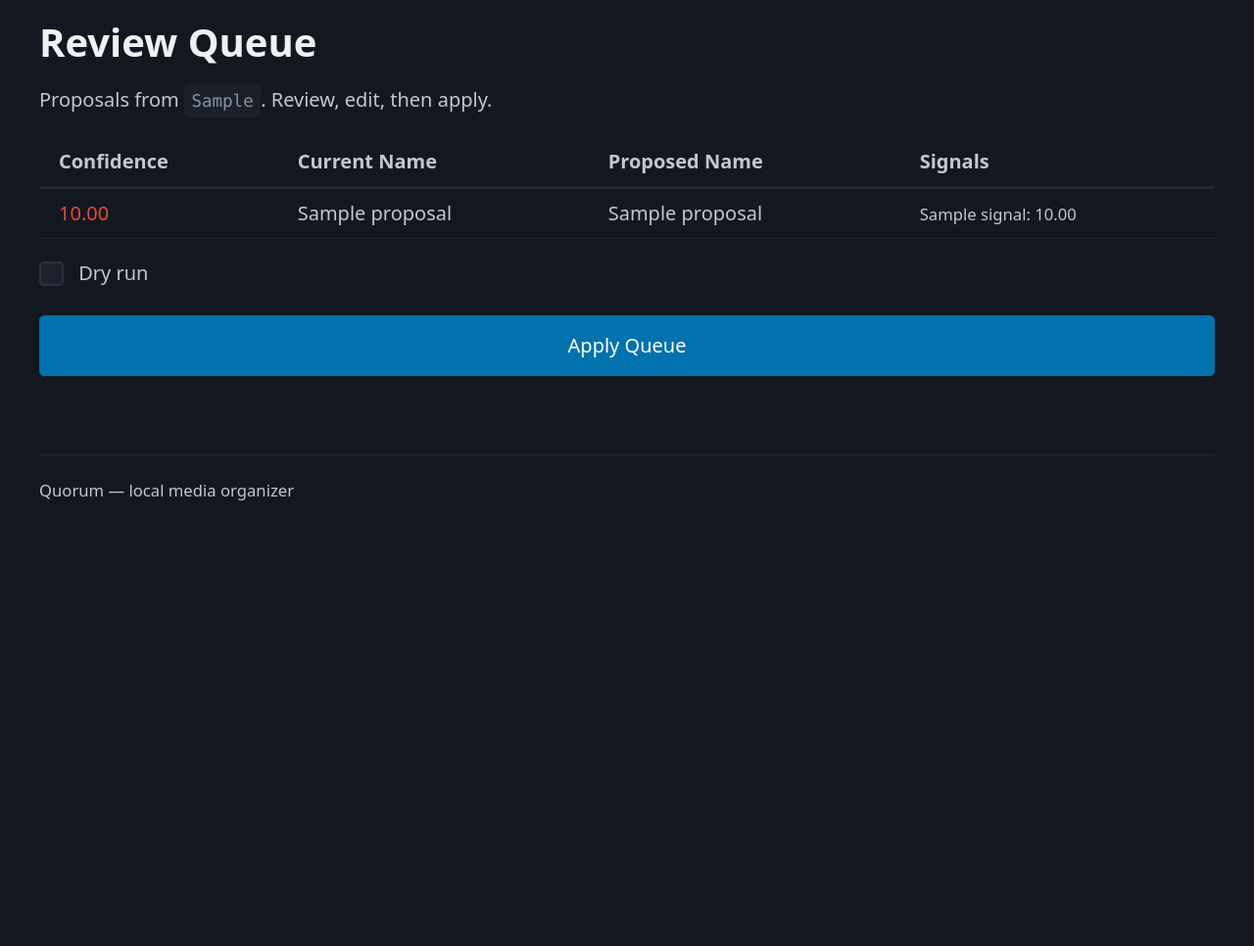
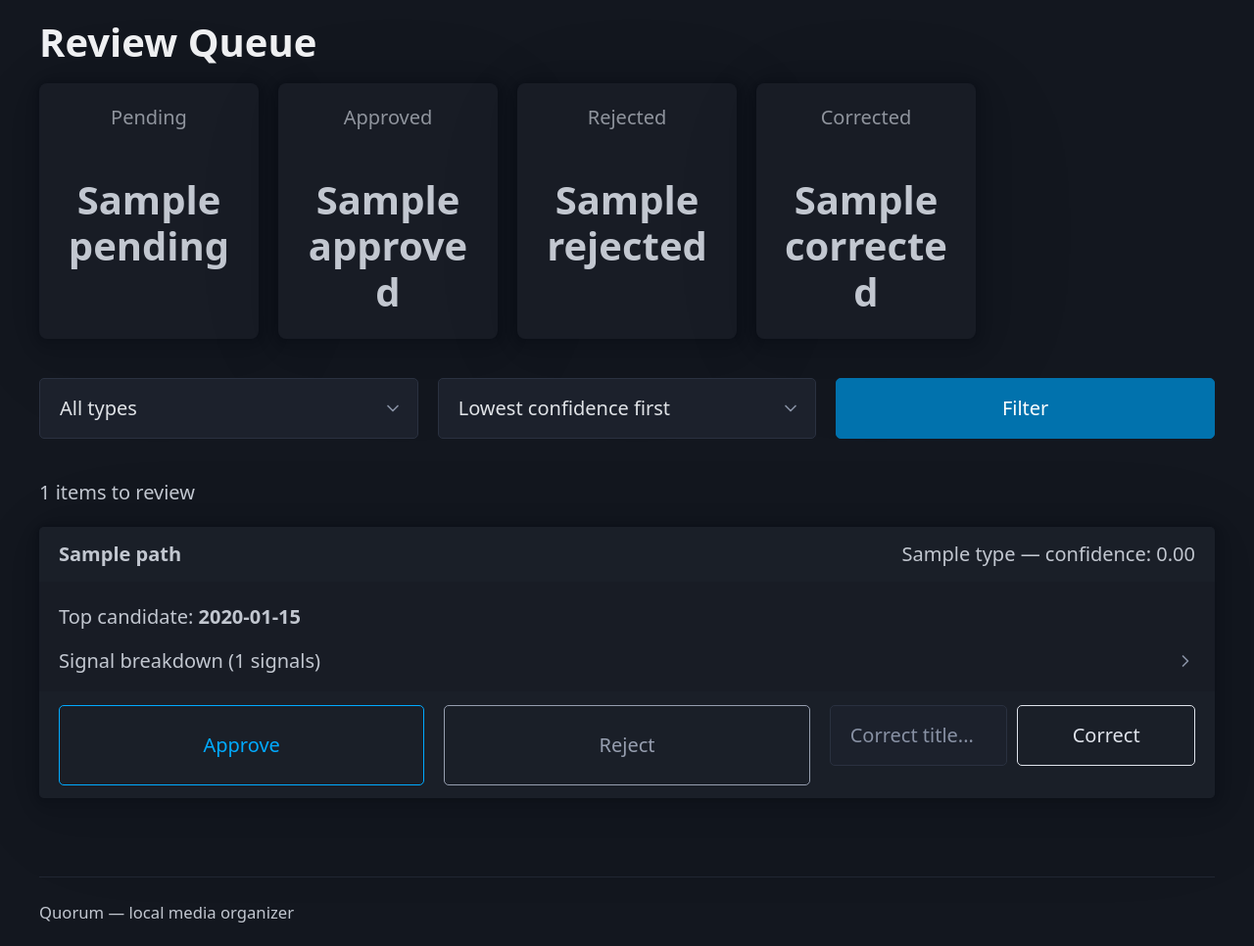
Before and after one commit to JeffreySardella/Quorum, a Python web app: template src/quorum/web/templates/review.html in a window 1280 px wide. Shown: the part 70-1036 px from the top of the page at 98% size. Before the commit the page ends 581 px from the top, so only its background shows below. Run offline with Jinja, Linux system fonts and the light colour scheme; the template is opened without the code that fills it: most values are stand-ins (such as "Sample title", 1, 10 or a date in 2020); some libraries are stand-ins or nearby versions.

Commit message:
feat: update web review page with signal breakdown and approve/reject/correct actions

```diff
--- a/src/quorum/web/templates/review.html
+++ b/src/quorum/web/templates/review.html
@@ -1,55 +1,96 @@
 {% extends "base.html" %}
-{% block title %}Review Queue - Quorum{% endblock %}
+{% block title %}Review - Quorum{% endblock %}
 {% block content %}
 <h1>Review Queue</h1>
-<p>Proposals from <code>{{ queue_path }}</code>. Review, edit, then apply.</p>
 
-{% if proposals %}
-<form hx-post="/api/review/apply" hx-target="#apply-result" hx-swap="innerHTML">
+{% if stats %}
+<div class="stat-grid">
+    <article class="stat-card">
+        <p>Pending</p>
+        <h3>{{ stats.pending }}</h3>
+    </article>
+    <article class="stat-card">
+        <p>Approved</p>
+        <h3>{{ stats.approved }}</h3>
+    </article>
+    <article class="stat-card">
+        <p>Rejected</p>
+        <h3>{{ stats.rejected }}</h3>
+    </article>
+    <article class="stat-card">
+        <p>Corrected</p>
+        <h3>{{ stats.corrected }}</h3>
+    </article>
+</div>
+{% endif %}
+
+<form action="/review" method="get" style="margin-bottom: 1rem;">
+    <div class="grid">
+        <select name="type">
+            <option value="">All types</option>
+            <option value="video" {% if type_filter == "video" %}selected{% endif %}>Video</option>
+            <option value="photo" {% if type_filter == "photo" %}selected{% endif %}>Photo</option>
+        </select>
+        <select name="sort">
+            <option value="confidence" {% if sort == "confidence" %}selected{% endif %}>Lowest confidence first</option>
+            <option value="newest" {% if sort == "newest" %}selected{% endif %}>Newest first</option>
+        </select>
+        <button type="submit">Filter</button>
+    </div>
+</form>
+
+{% if queue %}
+<p>{{ queue | length }} items to review</p>
+
+{% for item in queue %}
+<article id="review-{{ item.id }}">
+    <header>
+        <strong>{{ item.path.split('/')[-1] if '/' in item.path else item.path.split('\\')[-1] }}</strong>
+        <span style="float: right;">
+            {{ item.type }} &mdash; confidence: {{ "%.2f"|format(item.max_conf or 0) }}
+        </span>
+    </header>
+
+    {% if item.top_candidate %}
+    <p>Top candidate: <strong>{{ item.top_candidate }}</strong></p>
+    {% endif %}
+
+    {% if item.signals %}
+    <details>
+        <summary>Signal breakdown ({{ item.signals | length }} signals)</summary>
         <table>
-        <thead>
+            <thead><tr><th>Signal</th><th>Candidate</th><th>Confidence</th><th>Reasoning</th></tr></thead>
+            <tbody>
+                {% for s in item.signals %}
                 <tr>
-                <th>Confidence</th>
-                <th>Current Name</th>
-                <th>Proposed Name</th>
-                <th>Signals</th>
-            </tr>
-        </thead>
-        <tbody>
-            {% for p in proposals %}
-            <tr>
-                <td>
-                    {% set conf = p.get('confidence', 0) %}
-                    {% if conf >= 0.85 %}
-                        <span class="status-ok">{{ '%.2f' % conf }}</span>
-                    {% elif conf >= 0.30 %}
-                        <span class="status-warn">{{ '%.2f' % conf }}</span>
-                    {% else %}
-                        <span class="status-error">{{ '%.2f' % conf }}</span>
-                    {% endif %}
-                </td>
-                <td>{{ p.get('current_name', p.get('src', '-')) }}</td>
-                <td>{{ p.get('proposed_name', p.get('proposed', '-')) }}</td>
-                <td>
-                    {% for s in p.get('signals', []) %}
-                        <small>{{ s.get('signal', '') }}: {{ '%.2f' % s.get('score', 0) }}</small><br>
-                    {% endfor %}
-                </td>
+                    <td>{{ s.signal_name }}</td>
+                    <td>{{ s.candidate }}</td>
+                    <td>{{ "%.2f"|format(s.confidence) }}</td>
+                    <td>{{ s.reasoning[:80] if s.reasoning else '-' }}</td>
                 </tr>
                 {% endfor %}
             </tbody>
         </table>
-    <fieldset>
-        <label>
-            <input type="checkbox" name="dry_run" value="true">
-            Dry run
-        </label>
-    </fieldset>
-    <button type="submit">Apply Queue</button>
-</form>
-{% else %}
-<p>No proposals in the queue. Run <a href="/commands">scan</a> first.</p>
+    </details>
     {% endif %}
 
-<div id="apply-result"></div>
+    <footer>
+        <div class="grid">
+            <button hx-post="/api/review/{{ item.id }}/approve" hx-target="#review-{{ item.id }}" hx-swap="outerHTML"
+                    class="outline">Approve</button>
+            <button hx-post="/api/review/{{ item.id }}/reject" hx-target="#review-{{ item.id }}" hx-swap="outerHTML"
+                    class="outline secondary">Reject</button>
+            <form hx-post="/api/review/{{ item.id }}/correct" hx-target="#review-{{ item.id }}" hx-swap="outerHTML"
+                  style="display: flex; gap: 0.5rem; margin: 0;">
+                <input type="text" name="title" placeholder="Correct title..." style="margin: 0;">
+                <button type="submit" class="outline contrast">Correct</button>
+            </form>
+        </div>
+    </footer>
+</article>
+{% endfor %}
+
+{% else %}
+<p>No items pending review. Run <code>quorum auto</code> or <code>quorum scan</code> to generate identifications.</p>
+{% endif %}
 {% endblock %}
```
Also changed, not shown: src/quorum/web/app.py (+58 -13 lines). Lines whose indentation alone changed are shown as unchanged.
